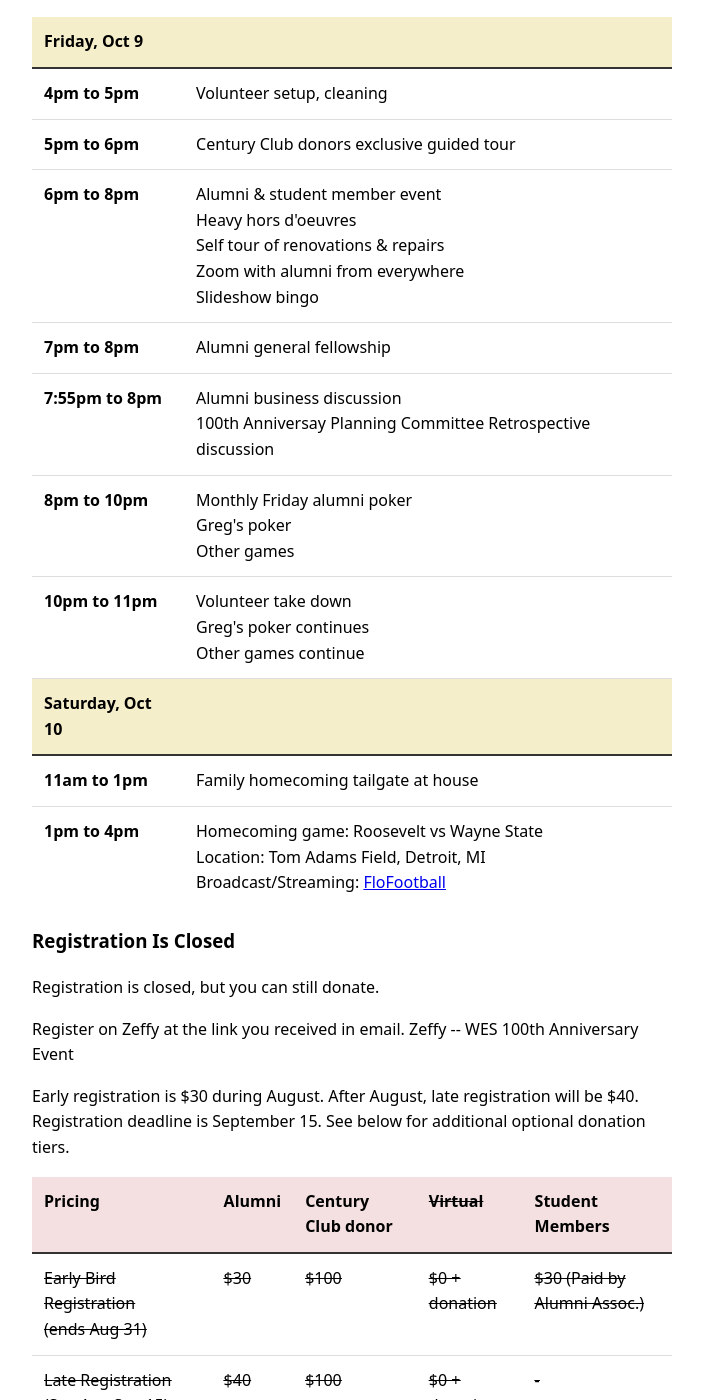
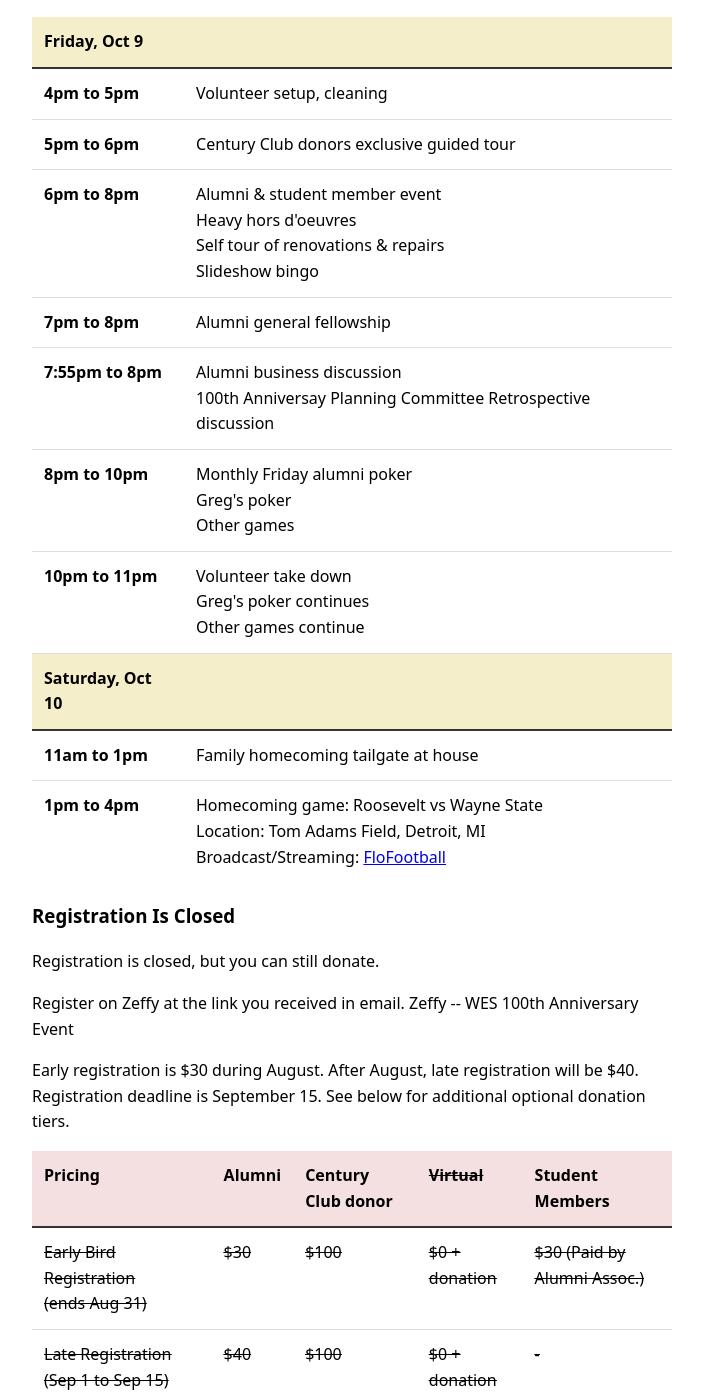
Before and after one commit to mciechanumich/WES100, a Jekyll site: the page built from docs/index.html, in a window 1280 px wide and 1400 px high, scrolled down 424 px. Shown: the whole window, without its empty margins (288-991 px from the left). Built offline with Jekyll 4.4.1, drawn with Linux system fonts in a browser that asks for light colours; some of the changed text lies outside the part shown.

Commit message:
fix: zoom

```diff
--- a/docs/index.html
+++ b/docs/index.html
@@ -40,7 +40,6 @@
             <div class="div-table2-cell">6pm to 8pm</div>
             <div class="div-table2-cell">Alumni &amp; student member event<br/>Heavy hors d'oeuvres<br/>
 Self tour of renovations &amp; repairs<br/>
-Zoom with alumni from everywhere<br/>
 Slideshow bingo
             </div>
         </div>
@@ -136,7 +135,7 @@
 
             <!-- Data Row 2 -->
             <div class="div-table-row">
-              <div class="div-table-cell">Registration for Virtual Zoom Only <br/>(Sep 15 to Oct 7)</div>
+              <div class="div-table-cell">Registration for Virtual Zoom Only <br/>(Sep 15 to Oct 5)</div>
               <div class="div-table-cell">-</div>
               <div class="div-table-cell">-</div>
               <div class="div-table-cell">-</div>
```
